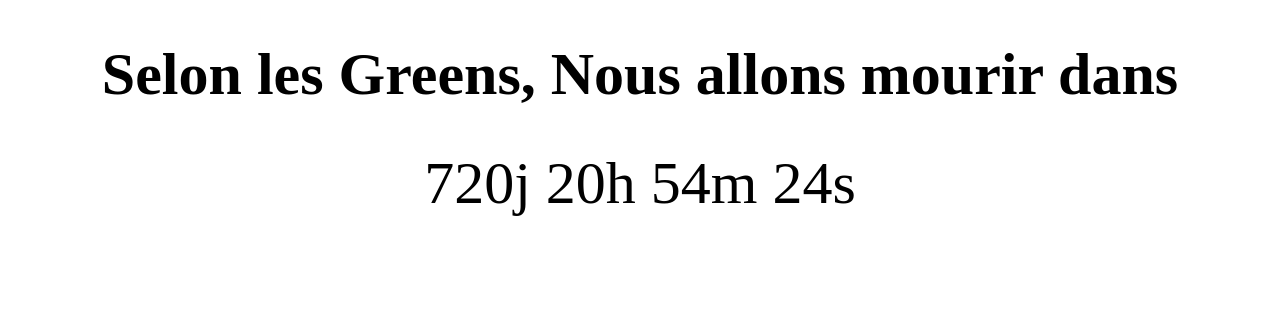
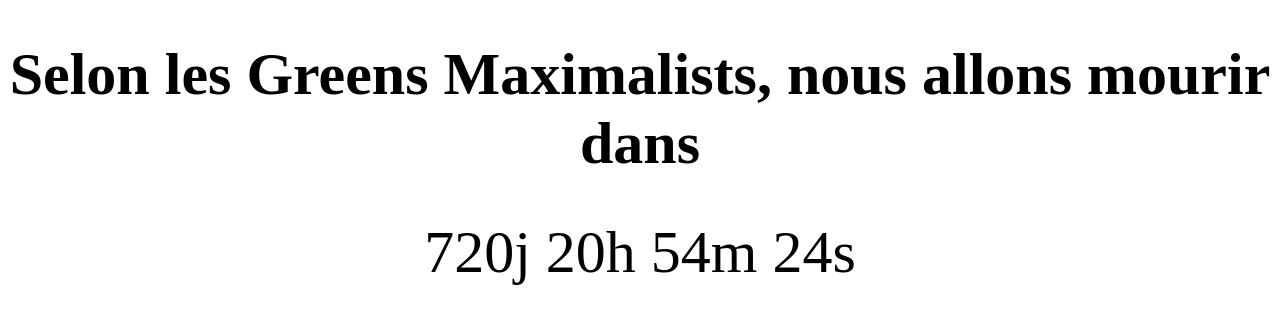
Before and after one commit to reel/fin-du-monde, a plain HTML site: page index.html in a window 1280 px wide. Drawn offline with Linux system fonts and the light colour scheme.

Commit message:
Be more specific about the type

```diff
--- a/index.html
+++ b/index.html
@@ -19,7 +19,7 @@
 
 <body>
 
-    <H1>Selon les Greens, Nous allons mourir dans </H1>
+    <H1>Selon les Greens Maximalists, nous allons mourir dans </H1>
     <p id="demo"></p>
 
     <script>
```
